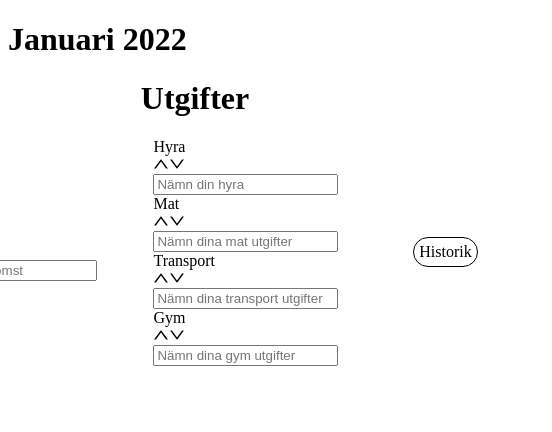
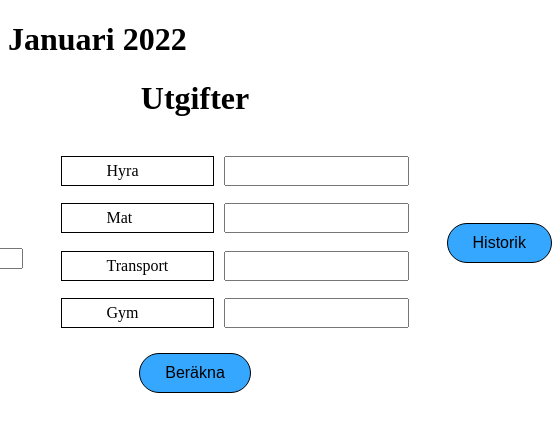
Before and after one commit to MaxHjarpe/Stekonomi, a React (Create React App) app: page /budget in a window 390 px wide. Shown: the top 432 px of the page, 552 px wide, since content can reach past the window. Built offline with nearby package versions, Linux system fonts and the light colour scheme.

Commit message:
Styling added to BudgetForm (not responsive)

```diff
--- a/src/CSS/budgetForm.css
+++ b/src/CSS/budgetForm.css
@@ -1,26 +1,56 @@
+.utgifter {
+    display: flex;
+    justify-content: center;
+    align-items: center;
+}
+
 .budget__form {
     display: flex;
     justify-content: center;
     align-items: center;
 }
 
-.utgifter {
+.budget__form__left {
+    margin-right: 10%;
+}
+
+.income {
+    margin-left: 30%;
+}
+
+.budget__form__right {
+    margin-top: 20px;
+    margin-left: 10%;
+}
+
+.formItem {
+    display: flex;
+    margin-top: 5%;
+}
+
+.formItemTitle {
+    border: solid 1px;
+    margin-right: 10px;
+    padding: 5px 45px;
+    flex: 1;
+}
+
+.formItemInput {
+    flex: 1;
+}
+
+.budget__button {
+    background-color: #35A7FF;
+    border: solid 1px;
+    border-color: black;
+    border-radius: 25px;
+    font-size: medium;
+    padding: 10px 25px;
+}
+
+.budget__success {
+    margin-top: 25px;
     display: flex;
     justify-content: center;
     align-items: center;
 }
-
-.budget__form__left {
-    margin-right: 15%;
-}
-
-.budget__form__right {
-    margin-left: 20%;
-    border: solid 1px;
-    border-color: black;
-    border-radius: 25px;
-}
-
-.history {
-    margin: 5px;
-}
--- a/src/Components/BudgetForm.tsx
+++ b/src/Components/BudgetForm.tsx
@@ -1,4 +1,4 @@
-import { Form, Input, InputNumber } from "antd";
+import { Button } from "antd";
 import React from "react";
 import "../CSS/budgetForm.css";
 
@@ -6,67 +6,43 @@ const BudgetForm = () => {
     return (
         <div className="budget">
             <h1 className="utgifter">Utgifter</h1>
+            <form>
                 <div className="budget__form">
                     <div className="budget__form__left">
-                    <Form.Item
-                    name="income"
-                    rules={[{required: true, message: "Inkomst måste nämnas", min: 1}]}
-                    label="Inkomst">
-                        <InputNumber
-                        name="income"
-                        placeholder="Nämn din inkomst"
-                        //value={cardName}
-                        />
-                    </Form.Item>
+                        <p className="income">Inkomst</p>
+                        <input type="number" required />
                     </div>
                     <div className="budget__form__center">
-                    <Form layout="vertical">
-                        <Form.Item
-                        name="rent"
-                        label="Hyra">
-                            <InputNumber
-                            name="rent"
-                            placeholder="Nämn din hyra"
-                            //value={cardName}
-                            />
-                        </Form.Item>
-                        <Form.Item
-                        name="food"
-                        label="Mat">
-                            <InputNumber
-                            name="food"
-                            placeholder="Nämn dina mat utgifter"
-                            //value={cardName}
-                            />
-                        </Form.Item>
-                        <Form.Item
-                        name="transport"
-                        label="Transport">
-                            <InputNumber
-                            name="transport"
-                            placeholder="Nämn dina transport utgifter"
-                            //value={cardName}
-                            />
-                        </Form.Item>
-                        <Form.Item
-                        name="gym"
-                        label="Gym">
-                            <InputNumber
-                            name="gym"
-                            placeholder="Nämn dina gym utgifter"
-                            //value={cardName}
-                            />
-                        </Form.Item>
-                    </Form>
+                        <div className="formItem">
+                            <label className="formItemTitle">Hyra</label>
+                            <input id="hyra" className="formItemInput" type="number" />
+                        </div>
+                        <div className="formItem">
+                            <label className="formItemTitle">Mat</label>
+                            <input id="food" className="formItemInput" type="number" />
+                        </div>
+                        <div className="formItem">
+                            <label className="formItemTitle">Transport</label>
+                            <input id="transport" className="formItemInput" type="number" />
+                        </div>
+                        <div className="formItem">
+                            <label className="formItemTitle">Gym</label>
+                            <input id="gym" className="formItemInput" type="number" />
+                        </div>
                     </div>
                     <div className="budget__form__right">
-                    <Form.Item
-                        className="history"
-                        name="history"
-                        label="Historik">
-                    </Form.Item>
+                        <button
+                        className="budget__button"
+                        //onClick={}
+                        >
+                            Historik
+                        </button>
                     </div>
                 </div>
+                <div className="budget__success">
+                    <button className="budget__button">Beräkna</button>
+                </div>
+            </form>
         </div>
     )
 }
```
Lines whose indentation alone changed are shown as unchanged.
